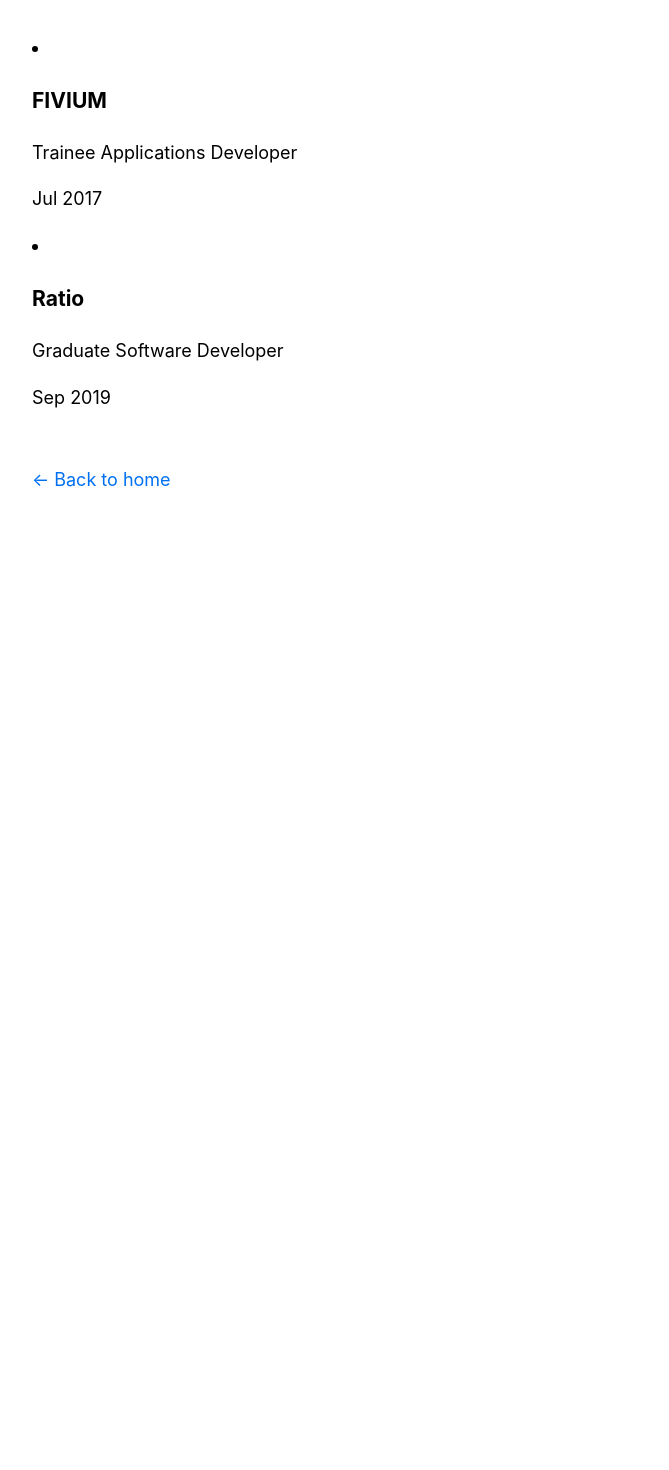
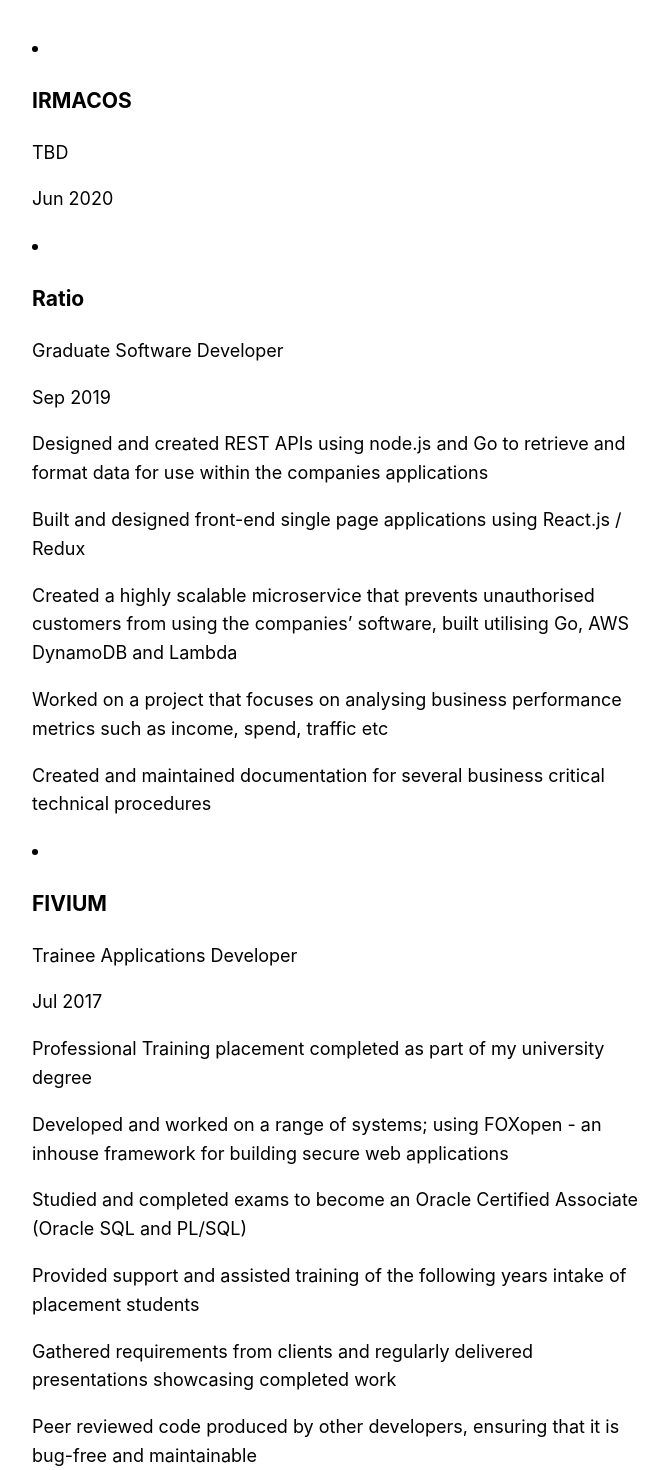
Before and after one commit to HaydenGriffin/portfolio-site, a Next.js app: page /about in a window 1280 px wide. Shown: the part 20-1490 px from the top of the page, without its empty margins (302-971 px from the left). Before the commit the page ends 800 px from the top, so only its background shows below. Built offline with nearby package versions, Linux system fonts and the light colour scheme.

Commit message:
About page more work, finished work.json file

```diff
--- a/pages/about.tsx
+++ b/pages/about.tsx
@@ -5,6 +5,7 @@
 import { GetStaticProps } from 'next';
 import path from 'path';
 import fs from 'fs';
+import { Url } from 'url';
 
 interface WorkItem {
   companyName: string;
@@ -13,6 +14,12 @@
   startDate: Date;
   endDate: Date;
   keyInformation: string[];
+  technologies: TechnologyItem[];
+}
+
+interface TechnologyItem {
+  name: string;
+  link: Url;
 }
 
 export default function About({ workHistory }: { workHistory: WorkItem[] }) {
@@ -26,6 +33,9 @@
           <h3>{workItem.companyName}</h3>
           <p>{workItem.role}</p>
           <p>{moment(workItem.startDate, 'YYYY-MM-DD').format('MMM YYYY')}</p>
+          {workItem.keyInformation.map((information: string) => (
+            <p>{information}</p>
+          ))}
         </li>
       ))}
     </Layout>
@@ -38,11 +48,6 @@
   const fileContent = fs.readFileSync(filePath, 'utf-8');
   let workHistory: WorkItem[] = JSON.parse(fileContent);
 
-  workHistory.map((workItem) => {
-    var date: Date = new Date(workItem.startDate);
-    console.log(date);
-  });
-
   return {
     props: {
       workHistory,
--- a/public/content/work.json
+++ b/public/content/work.json
@@ -1,11 +1,12 @@
 [
   {
-    "companyName": "FIVIUM",
-    "role": "Trainee Applications Developer",
-    "location": "Covent Garden, London",
-    "startDate": "2017-07-01",
-    "endDate": "2018-08-01",
-    "keyInformation": []
+    "companyName": "IRMACOS",
+    "role": "TBD",
+    "location": "Bournemouth, Dorset",
+    "startDate": "2020-06-01",
+    "endDate": "",
+    "keyInformation": [],
+    "technologies": []
   },
   {
     "companyName": "Ratio",
@@ -13,6 +14,63 @@
     "location": "Bournemouth, Dorset",
     "startDate": "2019-09-01",
     "endDate": "2020-03-01",
-    "keyInformation": []
+    "keyInformation": [
+      "Designed and created REST APIs using node.js and Go to retrieve and format data for use within the companies applications",
+      "Built and designed front-end single page applications using React.js / Redux",
+      "Created a highly scalable microservice that prevents unauthorised customers from using the companies’ software, built utilising Go, AWS DynamoDB and Lambda",
+      "Worked on a project that focuses on analysing business performance metrics such as income, spend, traffic etc",
+      "Created and maintained documentation for several business critical technical procedures"
+    ],
+    "technologies": [
+      {
+        "name": "Node.js",
+        "link": "https://nodejs.org/en/"
+      },
+      {
+        "name": "React",
+        "link": "https://reactjs.org/"
+      },
+      {
+        "name": "Golang",
+        "link": "https://golang.org/"
+      },
+      {
+        "name": "AWS",
+        "link": "https://aws.amazon.com/"
+      }
+    ]
+  },
+  {
+    "companyName": "FIVIUM",
+    "role": "Trainee Applications Developer",
+    "location": "Covent Garden, London",
+    "startDate": "2017-07-01",
+    "endDate": "2018-08-01",
+    "keyInformation": [
+      "Professional Training placement completed as part of my university degree",
+      "Developed and worked on a range of systems; using FOXopen - an inhouse framework for building secure web applications",
+      "Studied and completed exams to become an Oracle Certified Associate (Oracle SQL and PL/SQL)",
+      "Provided support and assisted training of the following years intake of placement students",
+      "Gathered requirements from clients and regularly delivered presentations showcasing completed work",
+      "Peer reviewed code produced by other developers, ensuring that it is bug-free and maintainable"
+    ],
+    "technologies": [
+      {
+        "name": "FOXopen",
+        "link": "http://www.foxopen.net"
+      },
+      {
+        "name": "Oracle SQL",
+        "link": "https://www.oracle.com/database/technologies/appdev/sqldeveloper-landing.html"
+      },
+      {
+        "name": "PL/SQL",
+        "link": "https://www.oracle.com/uk/database/technologies/appdev/plsql.html"
+      },
+      {
+        "name": "Play Framework",
+        "link": "https://www.playframework.com/"
+      }
+    ]
   }
 ]
```
